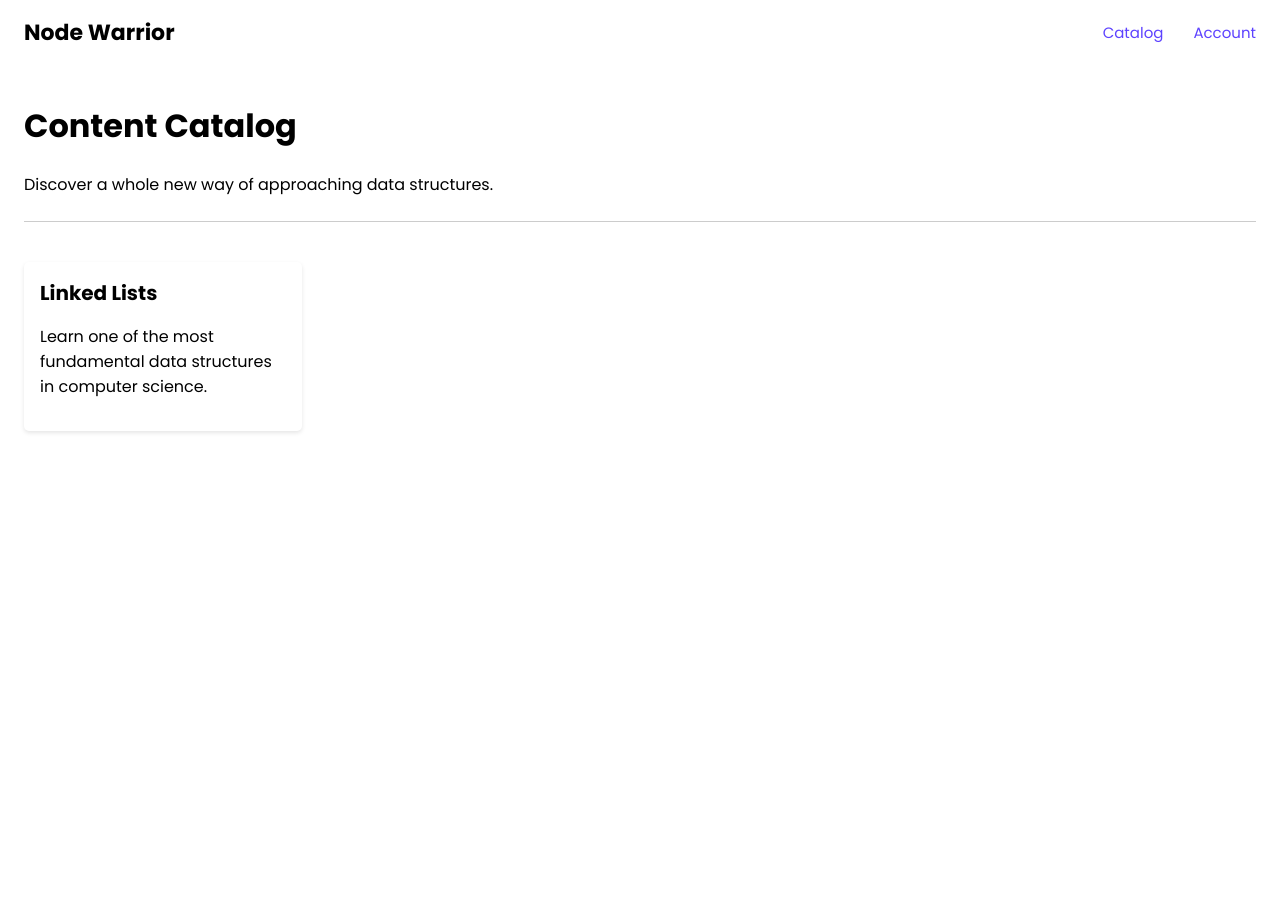
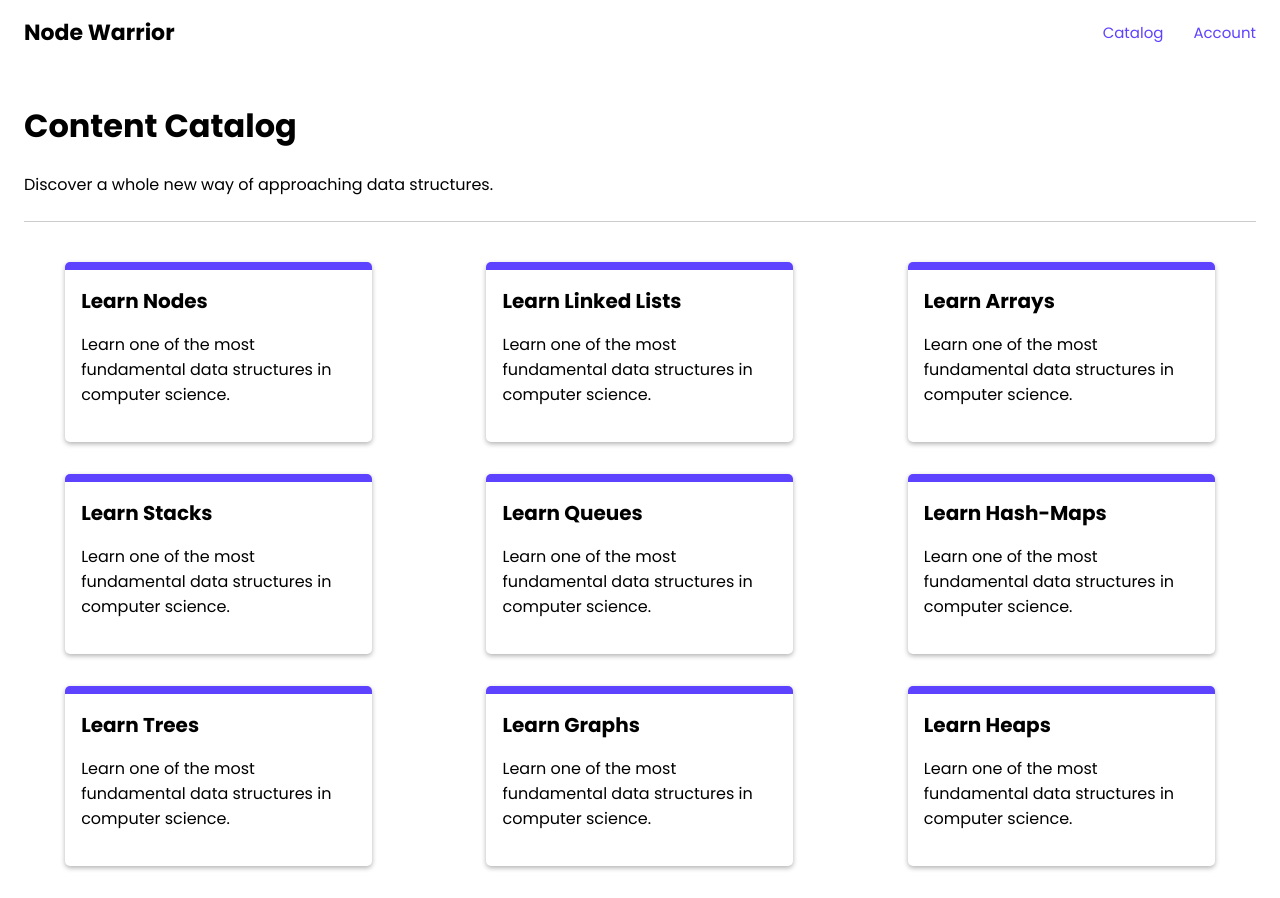
Before and after one commit to hawkticehurst/destructure-io, a React (Create React App) app: page /catalog in a window 1280 px wide. Before the commit the page ends 800 px from the top, so only its background shows below. Built offline with nearby package versions, Linux system fonts and the light colour scheme.

Commit message:
Implement catalog page, add styles, and add content

```diff
--- a/src/App.css
+++ b/src/App.css
@@ -33,7 +33,6 @@ body {
   margin: 0;
   font-family: var(--font-family), Arial, Helvetica, sans-serif;
   font-weight: 400;
-  overflow: hidden;
 }
 
 h1 {
@@ -47,6 +46,10 @@ a {
 
 a:hover {
   color: var(--hero-purple-highlighted);
+}
+
+code {
+  font-family: Menlo, Monaco, 'Courier New', monospace, sans-serif;
 }
 
 .hidden {
@@ -215,17 +218,29 @@ a:hover {
 }
 
 .catalog-card-container {
-  display: flex;
-  justify-content: flex-start;
-  flex-flow: row wrap;
-  padding: 1em 1.5em;
+  display: grid;
+  grid-template-columns: repeat(auto-fill, minmax(300px, 1fr));
+  grid-gap: 2em;
+  justify-items: center;
+  padding: 1em 1.5em 2em 1.5em;
 }
 
 .catalog-card {
+  margin: 0;
   padding: 1em;
+  width: 275px;
+  height: 140px;
+  border-top: 8px solid var(--hero-purple);
   border-radius: 5px;
-  box-shadow: 0 2px 4px rgba(0, 0, 0, 0.1);
-  width: 20%;
+	transform: scale(1);
+  transition: all 0.3s;
+  box-shadow: 0 2px 5px rgba(0, 0, 0, 0.3);
+}
+
+.catalog-card:hover {
+  cursor: pointer;
+  transform: scale(1.01);
+  box-shadow: 0 1px 11px rgba(0,0,0,0.3);
 }
 
 .catalog-card h2 {
@@ -233,8 +248,8 @@ a:hover {
   margin: 0;
 }
 
-.catalog-card:hover {
-  cursor: pointer;
+.catalog-card p {
+  font-size: 16px;
 }
 
 /********* LEARNING MODULE *********/
--- a/src/components/Catalog.js
+++ b/src/components/Catalog.js
@@ -17,7 +17,15 @@ function Catalog(props) {
         <hr />
       </div>
       <div className="catalog-card-container">
-        <CatalogCard cardTitle="Linked Lists" cardDescription="Learn one of the most fundamental data structures in computer science." />
+        <CatalogCard cardTitle="Learn Nodes" cardDescription="Learn one of the most fundamental data structures in computer science." />
+        <CatalogCard cardTitle="Learn Linked Lists" cardDescription="Learn one of the most fundamental data structures in computer science." />
+        <CatalogCard cardTitle="Learn Arrays" cardDescription="Learn one of the most fundamental data structures in computer science." />
+        <CatalogCard cardTitle="Learn Stacks" cardDescription="Learn one of the most fundamental data structures in computer science." />
+        <CatalogCard cardTitle="Learn Queues" cardDescription="Learn one of the most fundamental data structures in computer science." />
+        <CatalogCard cardTitle="Learn Hash-Maps" cardDescription="Learn one of the most fundamental data structures in computer science." />
+        <CatalogCard cardTitle="Learn Trees" cardDescription="Learn one of the most fundamental data structures in computer science." />
+        <CatalogCard cardTitle="Learn Graphs" cardDescription="Learn one of the most fundamental data structures in computer science." />
+        <CatalogCard cardTitle="Learn Heaps" cardDescription="Learn one of the most fundamental data structures in computer science." />
       </div>
     </div>
   );
--- a/src/components/common/NavBar.js
+++ b/src/components/common/NavBar.js
@@ -14,16 +14,16 @@ function NavBar(props) {
   let navBarContainer = "nav-bar-container";
   const navBarLinks = [];
 
-  if (navBarType == "homepage") {
+  if (navBarType === "homepage") {
     navBackBtn = "hidden";
     navBarContainer += " homepage-nav-bar";
     navBarLinks.push("Log In");
     navBarLinks.push("Get Started");
-  } else if (navBarType == "module") {
+  } else if (navBarType === "module") {
     navBackBtn = "nav-back-btn";
     navBarContainer += " module-nav-bar";
     navBarLinks.push("Account");
-  } else if (navBarType == "catalog") {
+  } else if (navBarType === "catalog") {
     navBackBtn = "hidden";
     navBarContainer += " homepage-nav-bar";
     navBarLinks.push("Catalog");
```
